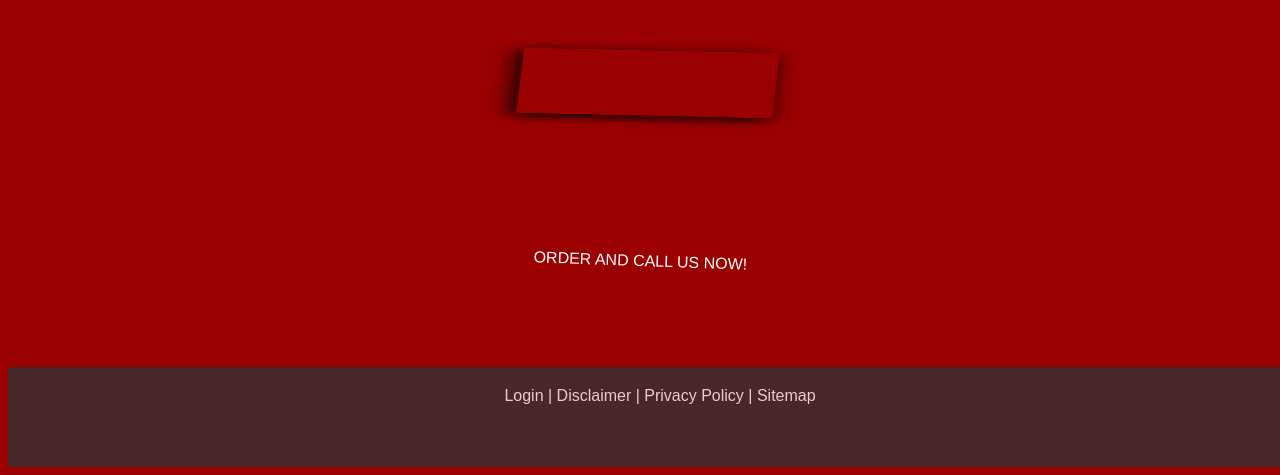
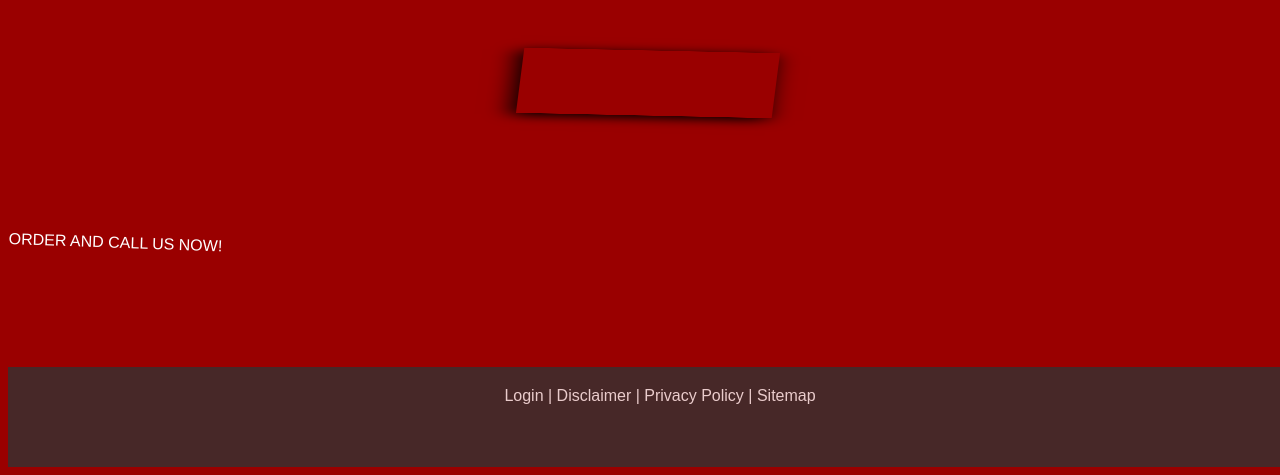
Before and after one commit to einnabno/Annie-Lala, a PHP site: page / in a window 1280 px wide. Shown: the part 1817-2292 px from the top of the page. Run offline with PHP 8.4, Linux system fonts and the light colour scheme.

Commit message:
Update index.php

```diff
--- a/index.php
+++ b/index.php
@@ -114,7 +114,7 @@
 			<br>
 			<br>
 			<br>
-			<div class="text"><center>ORDER AND CALL US NOW!</div></center>
+			<div class="text">ORDER AND CALL US NOW!</div>
 			<div class="feature"></div>
 			<br>
 			<br>
```
